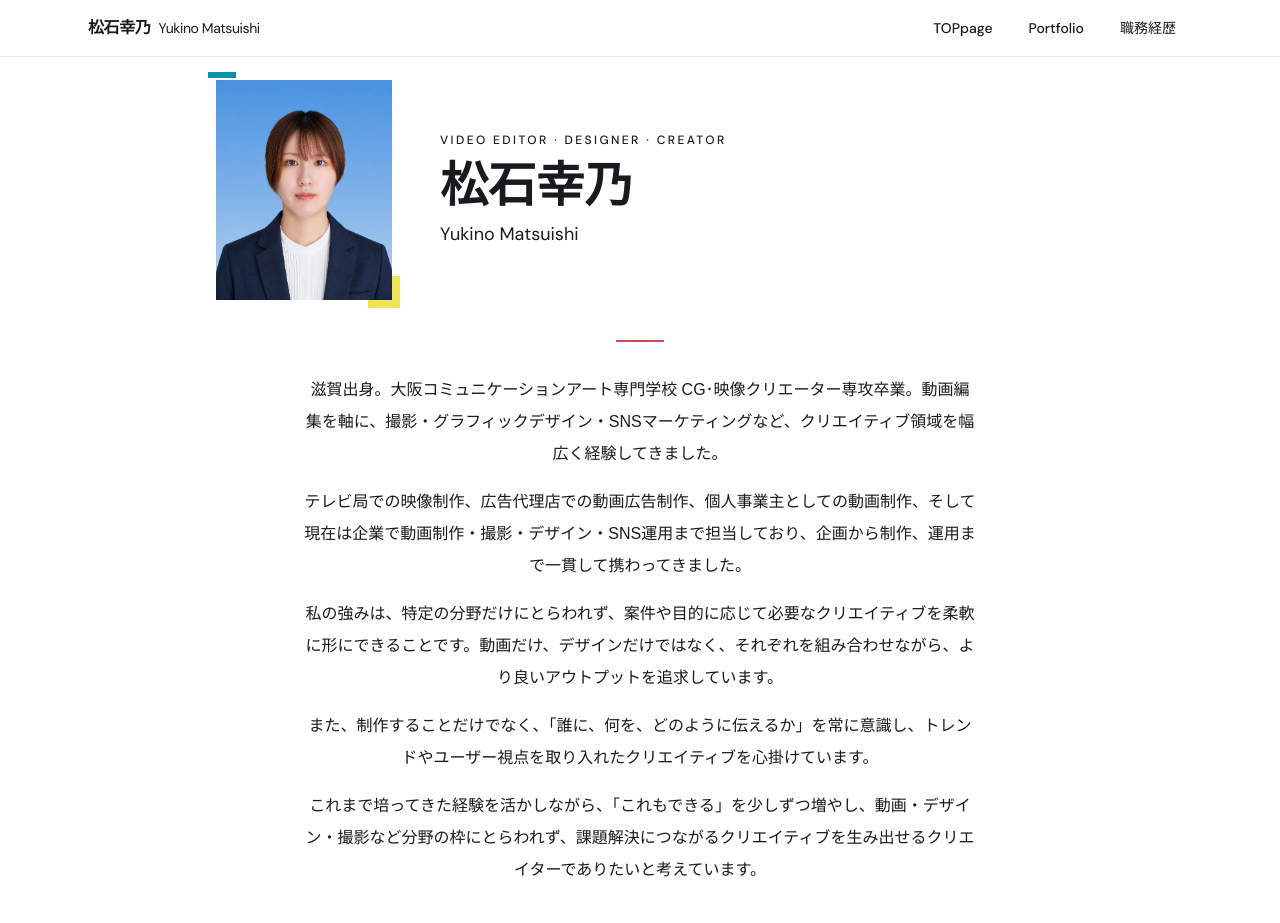
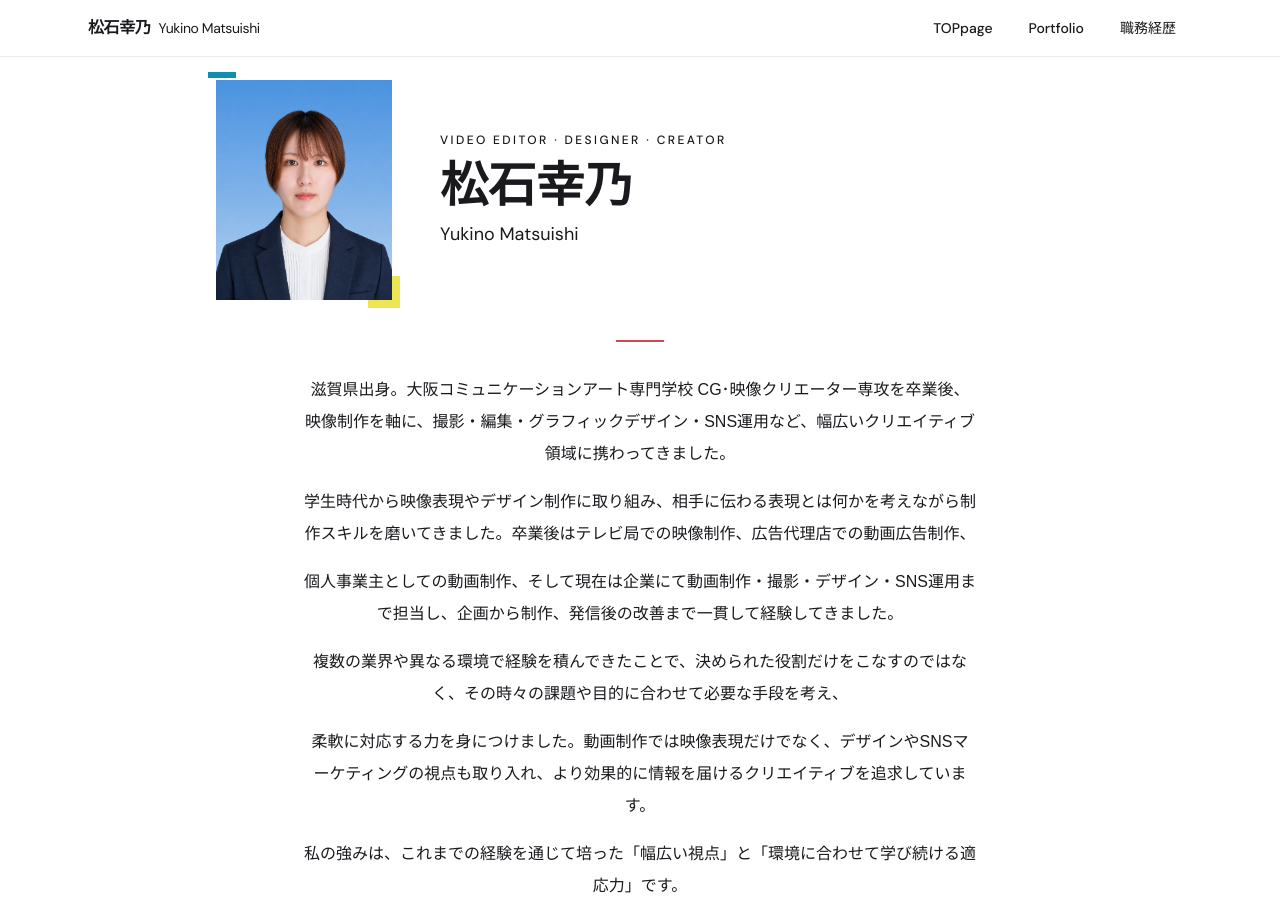
Before and after one commit to yukimatsu101-star/portfolio, a React (Vite) app: page / in a window 1280 px wide. Shown: the top 923 px of the page. Built offline with nearby package versions, Linux system fonts and the light colour scheme.

Commit message:
Revise personal introduction in App component
Updated the content in the App component to provide a more detailed personal introduction and professional background.

```diff
--- a/src/app/App.tsx
+++ b/src/app/App.tsx
@@ -195,6 +195,13 @@ function TopPage({ onNav }: { onNav: (s: Section) => void }) {
         </div>
         <div className="w-12 h-0.5 mx-auto mb-8" style={{ background: "#D24655" }} />
         <div className="sm:hidden space-y-5 text-sm leading-8 text-foreground text-left max-w-2xl mx-auto" style={{ fontFamily: "'Hiragino Kaku Gothic ProN', 'Hiragino Sans', 'BIZ UDPGothic', Meiryo, sans-serif" }}>
+          <p>滋賀県出身。大阪コミュニケーションアート専門学校 CG・映像クリエーター専攻卒業。</p>
+          <p>動画編集を軸に、撮影・グラフィックデザイン・SNSマーケティングなど、クリエイティブを横断して幅広い実務経験を積んできました。</p>
+          <p>テレビ局、広告代理店、個人事業主、企業とさまざまな環境で、企画・制作・運用まで一貫して担当しています。</p>
+          <p>「誰に、何を、どのように伝えるか」を大切にし、目的に応じた最適なクリエイティブを形にすることを心掛けています。</p>
+          <p>これからも領域にとらわれず、新しいことに挑戦し続けるクリエイターを目指しています。</p>
+        </div>
+        <div className="hidden sm:block space-y-4 text-base leading-8 text-foreground text-center max-w-2xl mx-auto" style={{ fontFamily: "'Hiragino Kaku Gothic ProN', 'Hiragino Sans', 'BIZ UDPGothic', Meiryo, sans-serif" }}>
           <p>滋賀県出身。大阪コミュニケーションアート専門学校 CG･映像クリエーター専攻を卒業後、映像制作を軸に、撮影・編集・グラフィックデザイン・SNS運用など、幅広いクリエイティブ領域に携わってきました。</p>
           <p>学生時代から映像表現やデザイン制作に取り組み、相手に伝わる表現とは何かを考えながら制作スキルを磨いてきました。卒業後はテレビ局での映像制作、広告代理店での動画広告制作、</p>
           <p>個人事業主としての動画制作、そして現在は企業にて動画制作・撮影・デザイン・SNS運用まで担当し、企画から制作、発信後の改善まで一貫して経験してきました。</p>
@@ -204,13 +211,6 @@ function TopPage({ onNav }: { onNav: (s: Section) => void }) {
           <p>分野や職種の枠にとらわれず、必要な知識や技術を積極的に吸収しながら、目的達成につながるクリエイティブを提案・実行できます。</p>
           <p>これまで培った映像・デザイン・マーケティングの経験を活かし、今後も「誰に、何を、どのように届けるか」を大切にしながら、</p>
           <p>ユーザーや企業の課題解決につながるクリエイターとして成長していきたいと考えています。</p>
-        </div>
-        <div className="hidden sm:block space-y-4 text-base leading-8 text-foreground text-center max-w-2xl mx-auto" style={{ fontFamily: "'Hiragino Kaku Gothic ProN', 'Hiragino Sans', 'BIZ UDPGothic', Meiryo, sans-serif" }}>
-          <p>滋賀出身。大阪コミュニケーションアート専門学校 CG･映像クリエーター専攻卒業。動画編集を軸に、撮影・グラフィックデザイン・SNSマーケティングなど、クリエイティブ領域を幅広く経験してきました。</p>
-          <p>テレビ局での映像制作、広告代理店での動画広告制作、個人事業主としての動画制作、そして現在は企業で動画制作・撮影・デザイン・SNS運用まで担当しており、企画から制作、運用まで一貫して携わってきました。</p>
-          <p>私の強みは、特定の分野だけにとらわれず、案件や目的に応じて必要なクリエイティブを柔軟に形にできることです。動画だけ、デザインだけではなく、それぞれを組み合わせながら、より良いアウトプットを追求しています。</p>
-          <p>また、制作することだけでなく、「誰に、何を、どのように伝えるか」を常に意識し、トレンドやユーザー視点を取り入れたクリエイティブを心掛けています。</p>
-          <p>これまで培ってきた経験を活かしながら、「これもできる」を少しずつ増やし、動画・デザイン・撮影など分野の枠にとらわれず、課題解決につながるクリエイティブを生み出せるクリエイターでありたいと考えています。</p>
         </div>
         <div className="flex gap-3 mt-10 flex-wrap justify-center">
           <button onClick={() => onNav("portfolio")} className="px-6 py-3 bg-primary text-white text-sm font-medium hover:bg-primary/90 transition-colors" style={{ fontFamily: "'DM Sans', sans-serif" }}>
```
